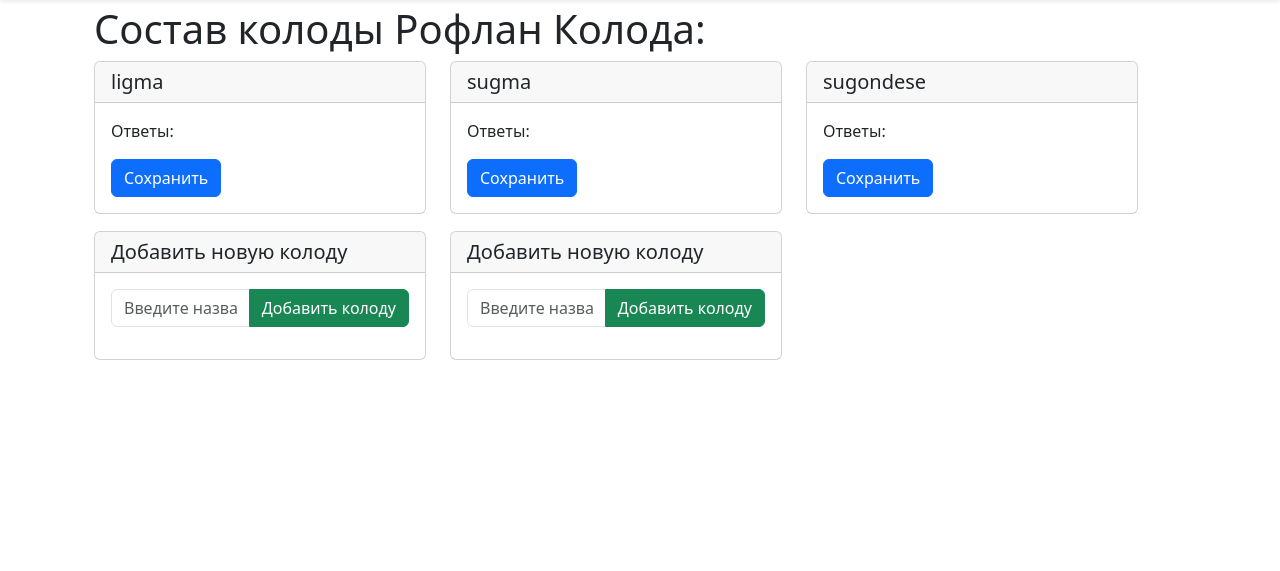
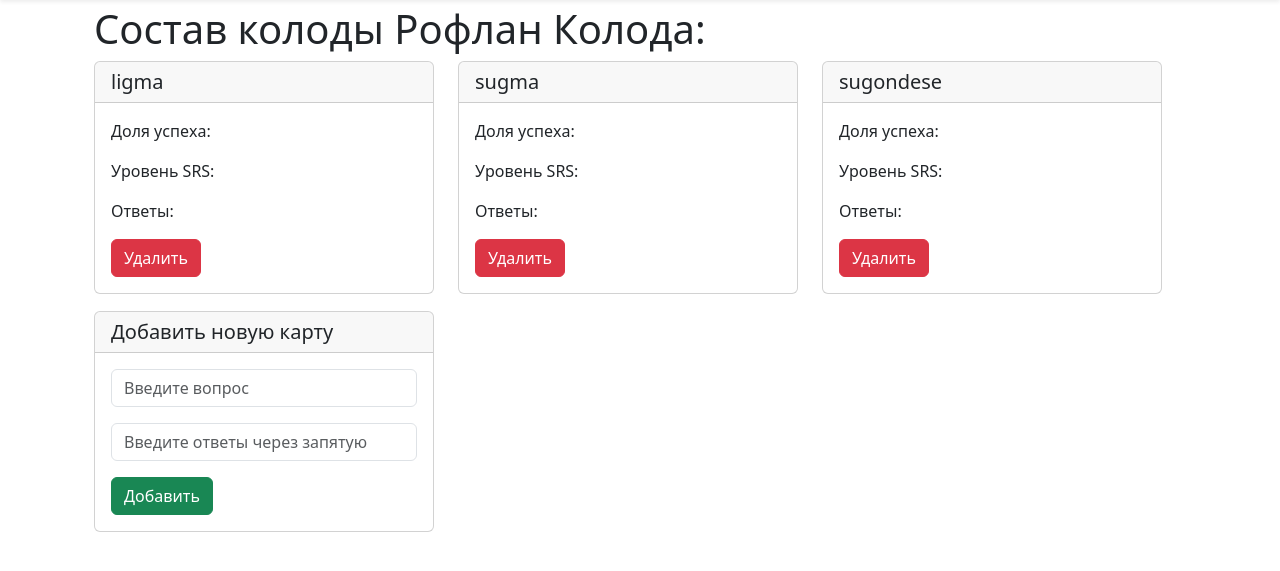
Before and after one commit to Benkendorf/langmemo, a Django app: page /deck/1/ in a window 1280 px wide. Shown: the part 76-647 px from the top of the page. Run offline with Django 5.2, Linux system fonts and the light colour scheme.

Commit message:
Finalize (for now) the look of the website

```diff
--- a/templates/deck/deck_card_list.html
+++ b/templates/deck/deck_card_list.html
@@ -7,8 +7,6 @@
 <hr>
 
 <article class="container row">
-
-<article class="container row">
   <h1>Состав колоды {{ deck.deck_name }}:</h1>
   {% for card in deck.card_list %}
   <div class="col-4">
@@ -16,9 +14,14 @@
       <h5 class="card-header">{{ card }}</h5>
       <div class="card-body">
         <p class="card-text">
+          Доля успеха:
+        </p><p class="card-text">
+          Уровень SRS:
+        </p>
+        <p class="card-text">
           Ответы:
         </p>
-        <a href="#" class="btn btn-primary">Сохранить</a>
+        <a href="#" class="btn btn-danger">Удалить</a>
       </div>
     </div>
   </div>
@@ -31,31 +34,24 @@
 
   <div class="col-4">
     <div class="card">
-      <h5 class="card-header">Добавить новую колоду</h5>
+      <h5 class="card-header">Добавить новую карту</h5>
       <div class="card-body">
-        <div class="input-group mb-3">
-          <input type="text" class="form-control" placeholder="Введите название" aria-label="Введите название" aria-describedby="basic-addon2">
-          <button class="btn btn-success" type="button" id="button-addon2">Добавить колоду</button>
-        </div>
+        <form>
+          <div class="mb-3">
+            <input type="text" class="form-control" placeholder="Введите вопрос" aria-label="Введите вопрос" aria-describedby="basic-addon2">
+          </div>
+          <div class="mb-3">
+            <input type="text" class="form-control" placeholder="Введите ответы через запятую" aria-label="Введите ответы через запятую" aria-describedby="basic-addon2">
+          </div>
+
+        </form>
+        <a href="#" class="btn btn-success">Добавить</a>
       </div>
     </div>
   </div>
 
 
 
-  <div class="col-4">
-    <div class="card">
-      <h5 class="card-header">Добавить новую колоду</h5>
-      <div class="card-body">
-        <div class="input-group mb-3">
-          <input type="text" class="form-control" placeholder="Введите название" aria-label="Введите название" aria-describedby="basic-addon2">
-          <button class="btn btn-success" type="button" id="button-addon2">Добавить колоду</button>
-        </div>
-      </div>
-    </div>
-  </div>
-
-
 </article>
 
 {% endblock %}
--- a/templates/review/review.html
+++ b/templates/review/review.html
@@ -5,7 +5,8 @@
 {% block content %}
 <hr class="opacity-0">
 <hr class="opacity-0">
-<article>
+<article class="row justify-content-center">
+  <div class="col-8">
   <div class="card text-center">
 
     <div class="card-body">
@@ -17,6 +18,7 @@
     </div>
 
   </div>
+  </div>
 
 
 </article>
```
